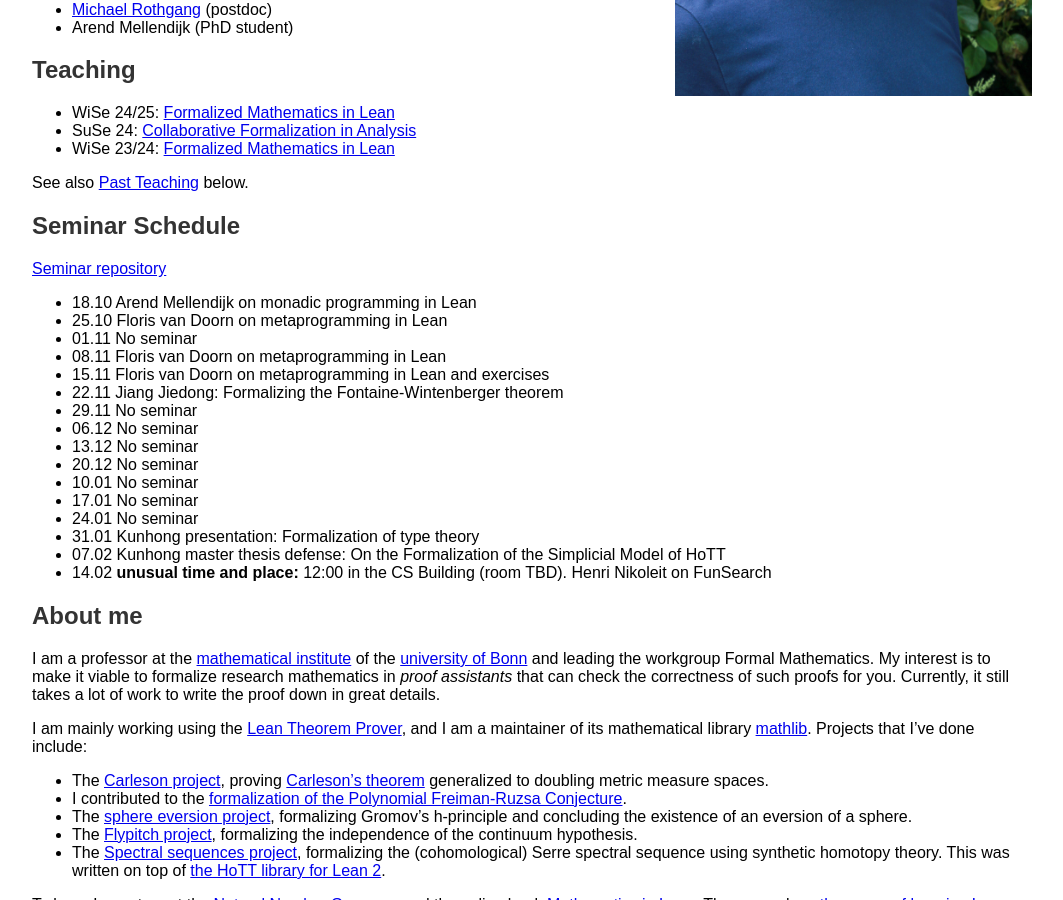
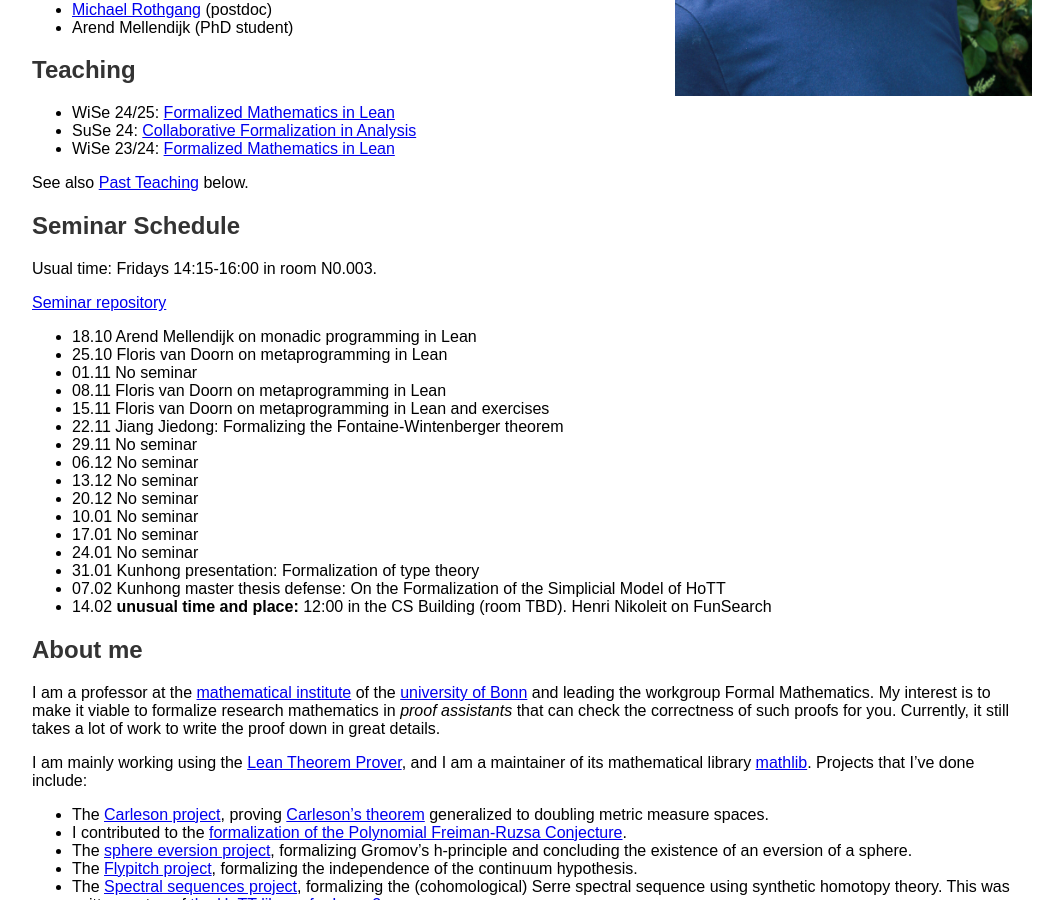
Before and after one commit to fpvandoorn/fpvandoorn.github.io, a Jekyll site: the page built from index.md, in a window 1280 px wide and 900 px high, scrolled down 461 px. Shown: the whole window, without its empty margins (108-1171 px from the left). Built offline with Jekyll 4.4.1, drawn with Linux system fonts in a browser that asks for light colours; our own code applies the rules of GitHub Pages for plain Markdown files.

Commit message:
write time again

```diff
--- a/index.md
+++ b/index.md
@@ -46,6 +46,8 @@ Germany
 See also [Past Teaching](#past-teaching) below.
 
 ## Seminar Schedule
+
+Usual time: Fridays 14:15-16:00 in room N0.003.
 
 [Seminar repository](https://github.com/fpvandoorn/BonnLeanSeminar)
 
```
